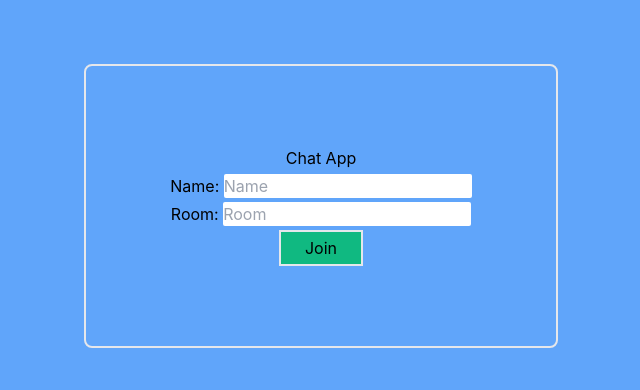
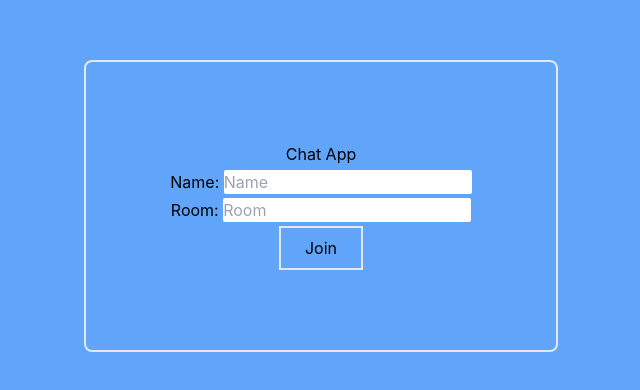
Before and after one commit to Kyokatarz/react-socket-chat-app, a React (Create React App) app in the folder client/: page / in a window 1280 px wide. Shown: the part 194-584 px from the top of the page, without its empty margins (319-959 px from the left). Built offline with nearby package versions, Linux system fonts and the light colour scheme.

Commit message:
add more props to button

```diff
--- a/client/src/components/Button/index.tsx
+++ b/client/src/components/Button/index.tsx
@@ -1,13 +1,40 @@
+import clsx from 'clsx'
 import React from 'react'
 
 type Props = {
   label: string
+  size?: 'sm' | 'md' | 'lg'
   onClick?: (p: any) => void
+  color?: string
 }
 
-const Button = ({ label, onClick }: Props) => {
+const Button = ({ label, onClick, size = 'md', color }: Props) => {
+  let buttonSize
+
+  switch (size) {
+    case 'sm': {
+      buttonSize = 'px-4 py-1'
+      break
+    }
+
+    case 'md': {
+      buttonSize = 'px-6 py-2'
+      break
+    }
+
+    case 'lg': {
+      buttonSize = 'px-8 py-3'
+      break
+    }
+
+    default:
+      buttonSize = 'px-6 py-2'
+  }
+
+  const buttonClass = clsx('border-2', buttonSize, `bg-${color}`)
+
   return (
-    <button className='border-2 px-6 py-1 bg-green-500' onClick={onClick}>
+    <button className={buttonClass} onClick={onClick}>
       {label}
     </button>
   )
```
